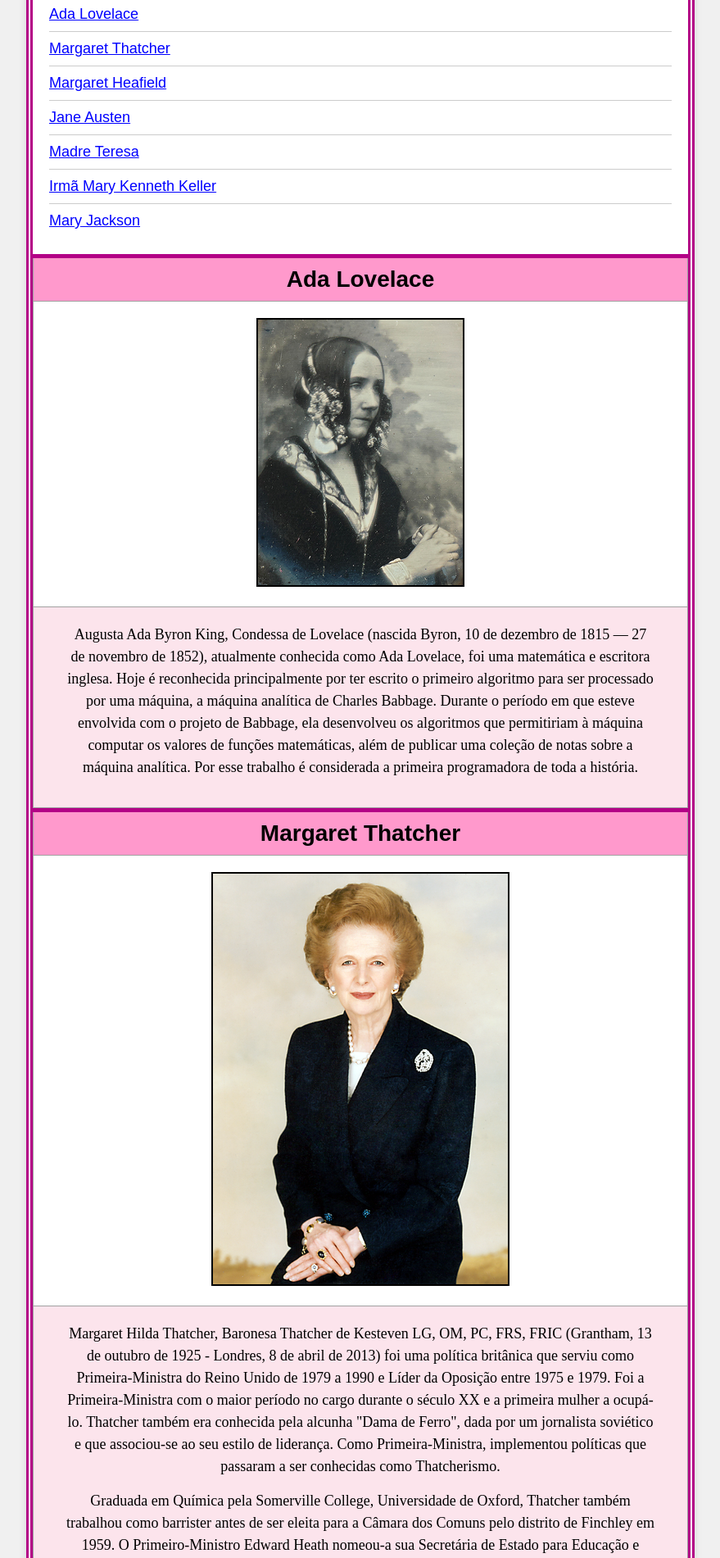
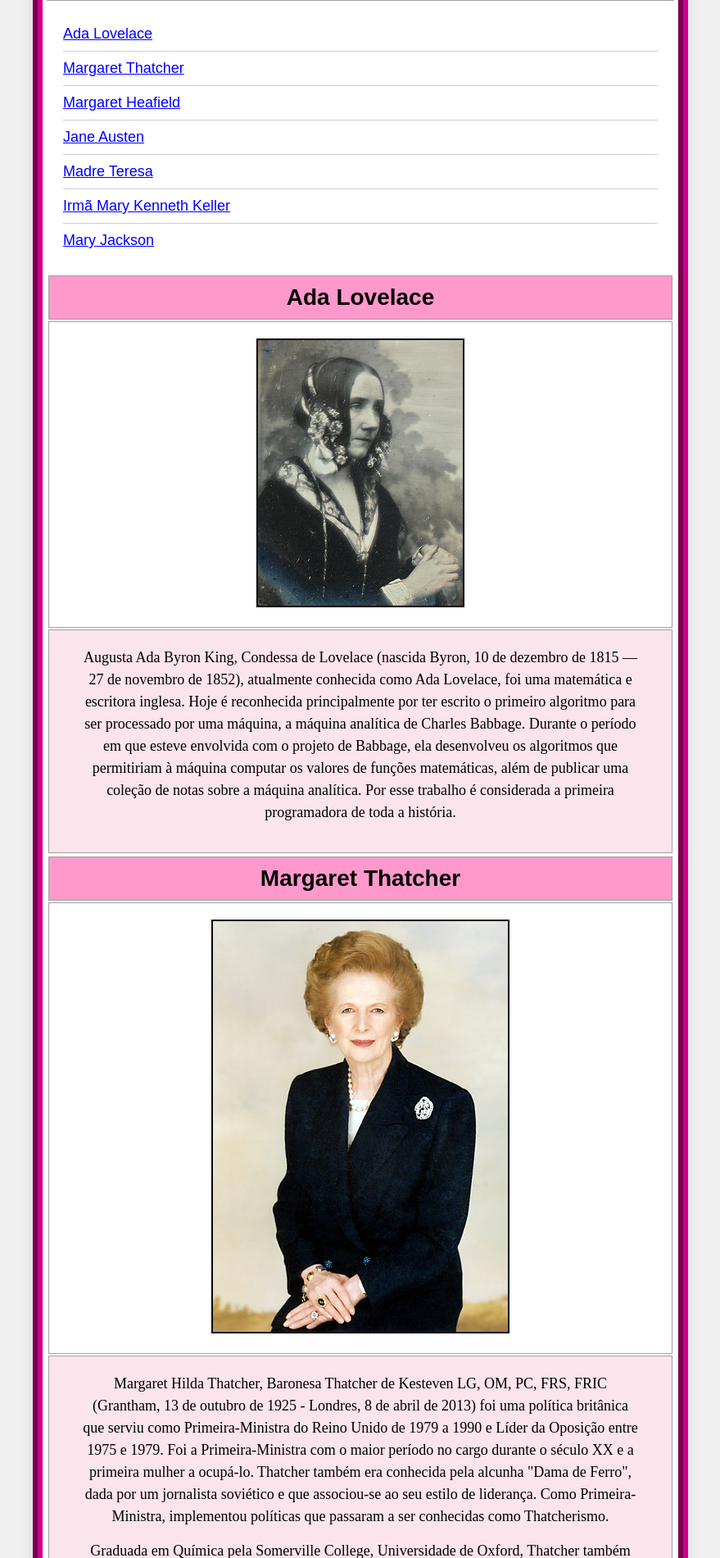
Before and after one commit to marceloifpe/Desenvolvimento_Web, a PHP site: page / in a window 1280 px wide. Shown: the part 455-2356 px from the top of the page at 82% size, without its empty margins (200-1079 px from the left). Run offline with PHP 8.4, Linux system fonts and the light colour scheme.

Commit message:
borda_externa_3d

```diff
--- a/Atividade_dia_da_mulher/estilo/style.css
+++ b/Atividade_dia_da_mulher/estilo/style.css
@@ -23,8 +23,20 @@ body {
 .main-container {
     width: 800px;
     background-color: white;
-    border: 8px double #b30086;
-    box-shadow: 0 0 10px rgba(0,0,0,0.1);
+
+    /* A MÁGICA DO 3D: 'ridge' cria o relevo com luz e sombra invertidas */
+    /* Aumentei a espessura para 12px para o efeito ficar bem visível */
+    border: 12px groove #cc0088;
+
+    /* Mantivemos apenas a sombra esfumaçada externa para dar profundidade na página */
+    box-shadow: 0 0 15px rgba(0,0,0,0.1);
+
+    /* O padding cria a linha branca separando a borda do conteúdo interno */
+    padding: 5px;
+
+    /* Margem para centralizar na tela e não cortar no topo */
+    margin: 15px auto;
+    box-sizing: border-box;
 }
 
 #home {
@@ -88,10 +100,17 @@ body {
     color: red;
 }
 
-.detail-table {
-    width: 100%;
-    border-collapse: collapse;
-    border-top: 5px solid #b30086;
+.detail-table th.header-cell {
+    background-color: #ff99cc;
+    color: black;
+    font-size: 28px;
+    font-weight: bold;
+    padding: 10px;
+
+    /* Borda apenas embaixo do título para separar da biografia */
+    border-bottom: 2px solid #b30086;
+
+    font-family: Arial, sans-serif;
 }
 
 .detail-table th.header-cell {
```
